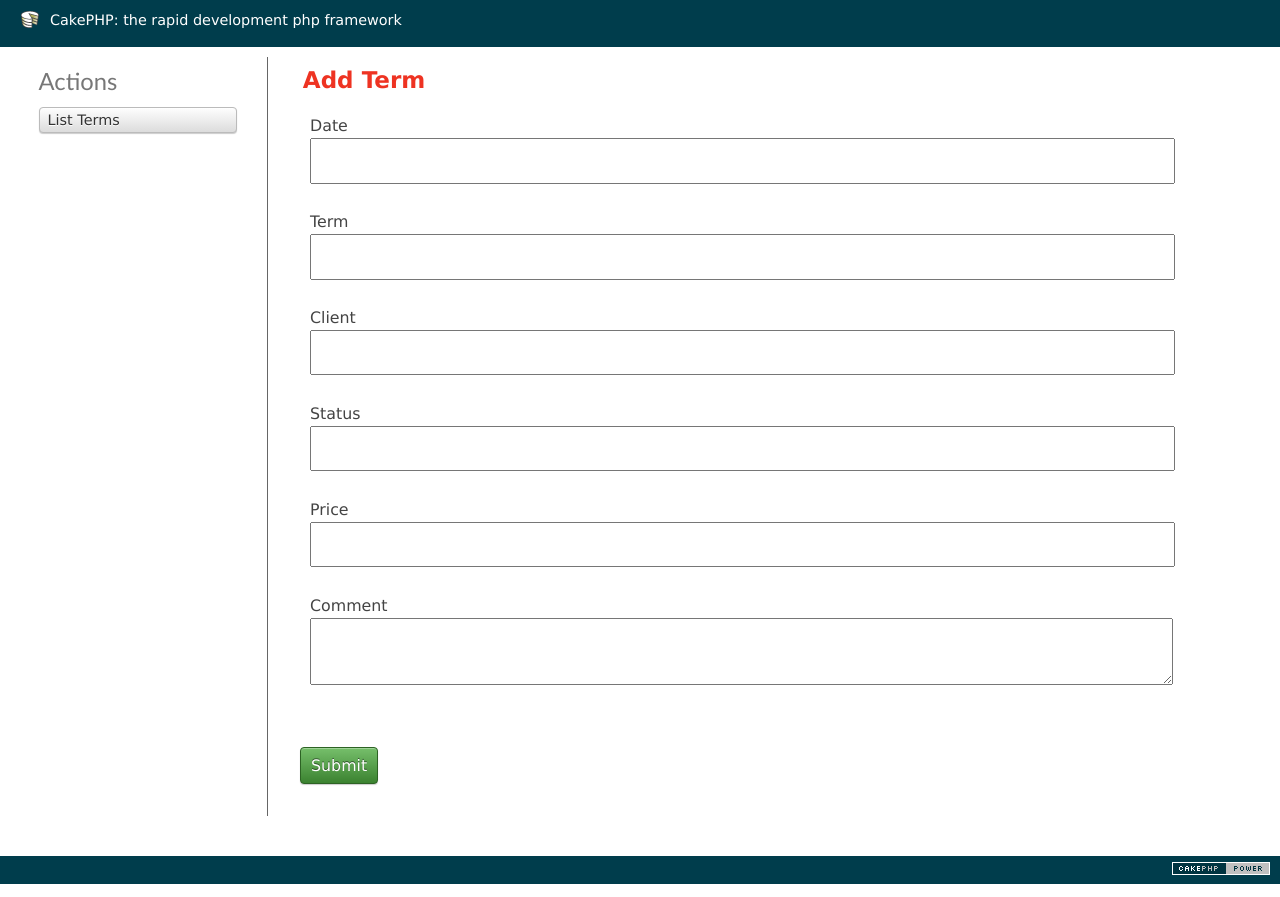
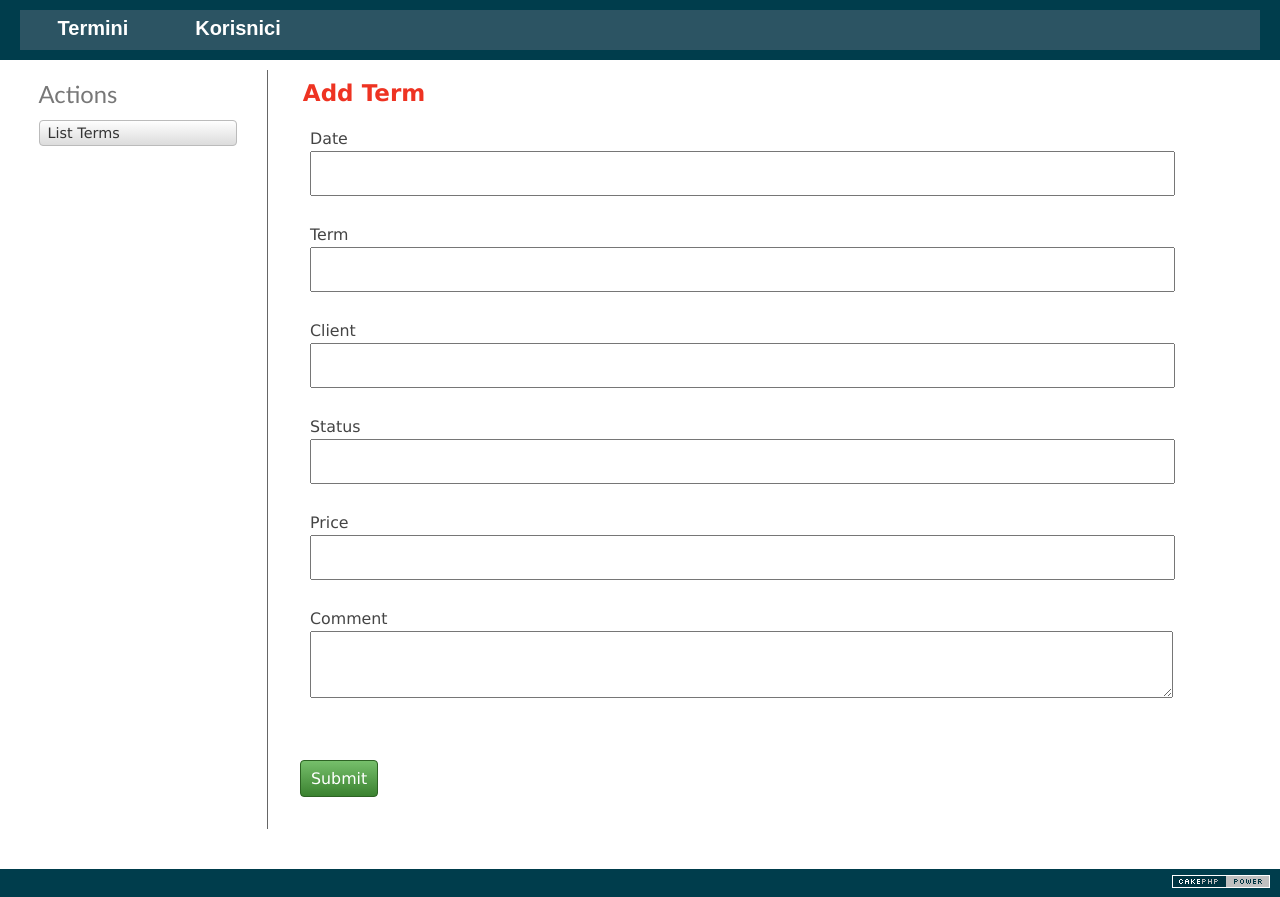
Before and after one commit to dofahkiin/Dvorana, a CakePHP app: the page made by app/View/Terms/add.ctp in a window 1280 px wide. Run offline with PHP 8.4 and a stand-in for CakePHP, Linux system fonts and the light colour scheme; the template is opened without the code that fills it, so the values that code supplies are empty; form fields are guessed from the names that the template uses; some libraries are stand-ins or nearby versions.

Commit message:
Dodat meni bar za termine i korisnike.

```diff
--- a/app/View/Layouts/default.ctp
+++ b/app/View/Layouts/default.ctp
@@ -23,8 +23,7 @@ $cakeDescription = __d('cake_dev', 'CakePHP: the rapid development php framework
 <head>
 	<?php echo $this->Html->charset(); ?>
 	<title>
-		<?php echo $cakeDescription ?>:
-		<?php echo $title_for_layout; ?>
+
 	</title>
 	<?php
 		echo $this->Html->meta('icon');
@@ -39,7 +38,13 @@ $cakeDescription = __d('cake_dev', 'CakePHP: the rapid development php framework
 <body>
 	<div id="container">
 		<div id="header">
-			<h1><?php echo $this->Html->link($cakeDescription, 'http://cakephp.org'); ?></h1>
+            <nav>
+                <ul>
+                    <li><a href="http://localhost/github/dvorana/">Termini</a></li>
+                    <li><a href="http://localhost/github/dvorana/users">Korisnici</a></li>
+                </ul>
+            </nav>
+
 		</div>
 		<div id="content">
 
--- a/app/webroot/css/cake.generic.css
+++ b/app/webroot/css/cake.generic.css
@@ -84,7 +84,7 @@ p {
 	line-height:20px;
 	background: #003d4c url('../img/cake.icon.png') no-repeat left;
 	color: #fff;
-	padding: 0px 30px;
+
 }
 #header h1 a {
 	color: #fff;
@@ -363,7 +356,7 @@ form .submit input[type=submit] {
 	background-image: -moz-linear-gradient(top, #76BF6B, #3B8230);
 	border-color: #2d6324;
 	color: #fff;
-	text-shadow: rgba(0, 0, 0, 0.5) 0px -1px 0px;
+
 	padding: 8px 10px;
 }
 form .submit input[type=submit]:hover {
@@ -525,13 +518,12 @@ input[type=submit],
 	-moz-border-radius: 4px;
 	border-radius: 4px;
 	text-decoration: none;
-	text-shadow: #fff 0px 1px 0px;
+
 	min-width: 0;
-	-moz-box-shadow: inset 0 1px 0 rgba(255, 255, 255, 0.3), 0px 1px 1px rgba(0, 0, 0, 0.2);
-	-webkit-box-shadow: inset 0 1px 0 rgba(255, 255, 255, 0.3), 0px 1px 1px rgba(0, 0, 0, 0.2);
-	box-shadow: inset 0 1px 0 rgba(255, 255, 255, 0.3), 0px 1px 1px rgba(0, 0, 0, 0.2);
-	-webkit-user-select: none;
-	user-select: none;
+
+
+
+
 }
 .actions ul li a:hover,
 .actions a:hover {
@@ -740,3 +730,76 @@ pre {
 #url-rewriting-warning {
 	display:none;
 }
+
+
+
+/* START NAV MENU */
+nav {
+    background-color:#2C5463;
+    height:40px;
+}
+
+
+nav ul {
+    font-family: Arial, Verdana, sans-serif;
+    font-size: 20px;
+    margin: 0;
+    padding: 0;
+    list-style: none;
+}
+
+nav ul li {
+    display: block;
+    position: relative;
+    float: left;
+
+}
+
+nav li ul {
+    display: none;
+}
+
+nav ul li a {
+    display: block;
+    text-decoration: none;
+    padding: 7px 15px 3px 15px;
+    background: #2C5463;
+    color: #ffffff;
+    margin-left: 1px;
+    white-space: nowrap;
+    height:30px; /* Width and height of top-level nav items */
+    width:90px;
+    text-align:center;
+
+}
+
+nav ul li a:hover {
+    background: #617F8A;
+}
+
+nav li:hover ul {
+    display: block;
+    position: absolute;
+    height:30px;
+}
+
+nav li:hover li {
+    float: none;
+    font-size: 11px;
+
+}
+
+nav li:hover a {
+    background: #3A464F;
+    height:30px; /* Height of lower-level nav items is shorter than main level */
+}
+
+nav li:hover li a:hover {
+    background: #95A9B1;
+}
+
+nav ul li ul li a {
+    text-align:left; /* Top-level items are centered, but nested list items are left-aligned */
+}
+
+/* END NAV MENU */
```
Also changed, not shown: other parts of app/webroot/css/cake.generic.css (+21 -30 lines).
